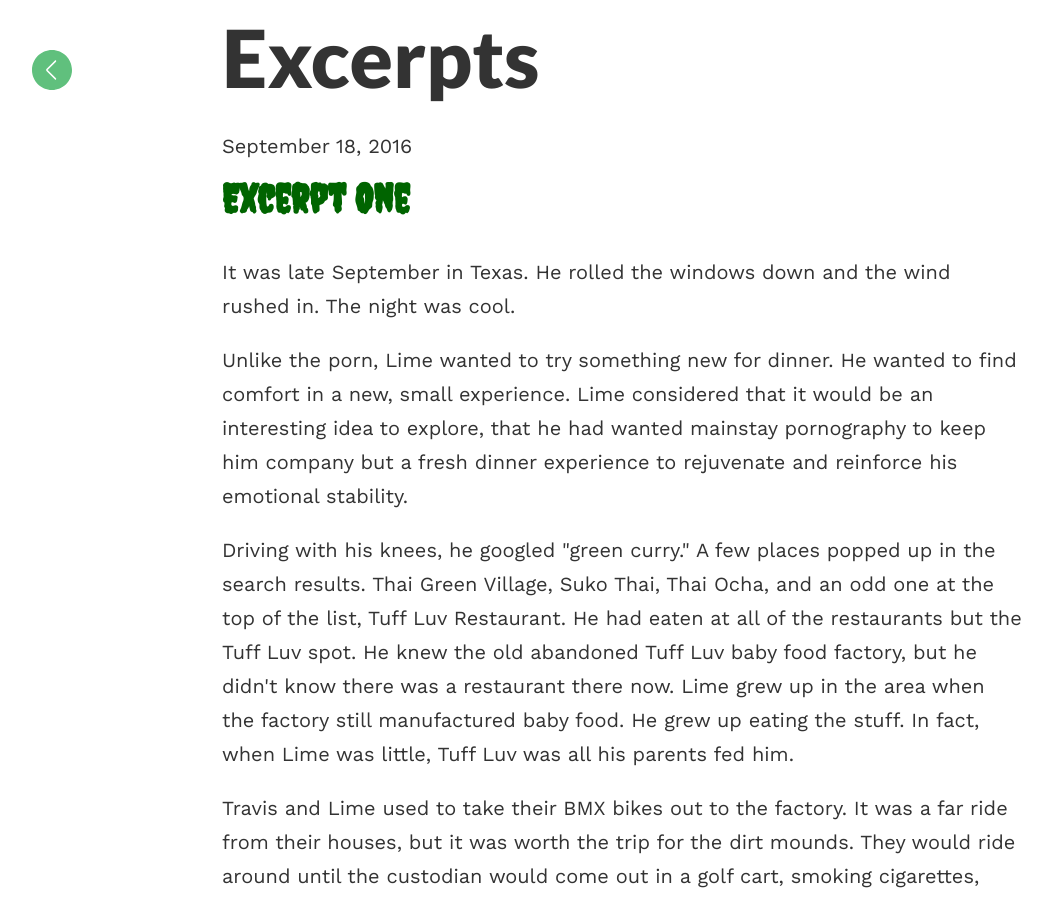
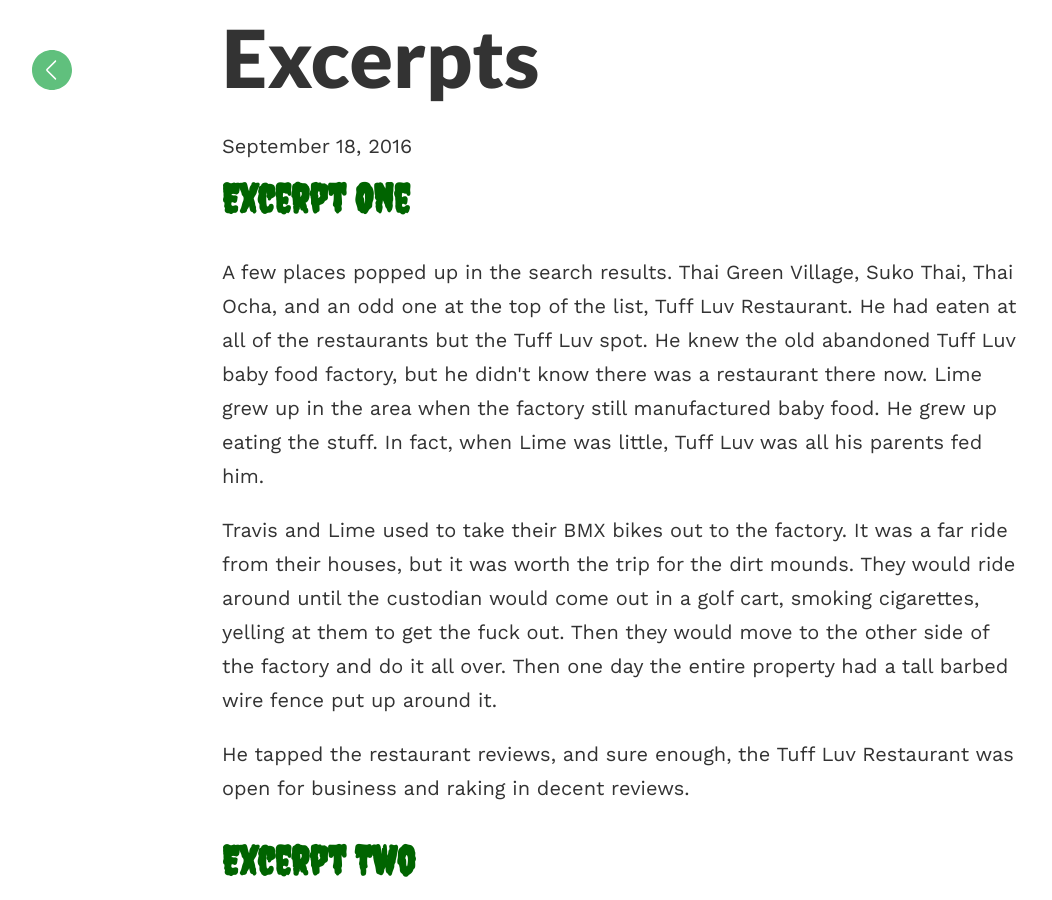
Before and after one commit to blake1ward/tuffluvtheme, a Jekyll site: the page built from _posts/2016-09-18-excerpt.md, in a window 1280 px wide and 900 px high, scrolled down 365 px. Shown: the whole window, without its empty margins (18-1070 px from the left). Built offline with Jekyll 4.4.1, drawn with Linux system fonts in a browser that asks for light colours; grey boxes are pictures that could not be loaded.

Commit message:
Update 2016-09-18-excerpt.md

```diff
--- a/_posts/2016-09-18-excerpt.md
+++ b/_posts/2016-09-18-excerpt.md
@@ -10,9 +10,7 @@ date:   2016-09-18 23:34:56 +0530
 </head>
 
 <h2>Excerpt One</h2>
-<p>It was late September in Texas. He rolled the windows down and the wind rushed in. The night was cool.</p>
-<p>Unlike the porn, Lime wanted to try something new for dinner. He wanted to find comfort in a new, small experience. Lime considered that it would be an interesting idea to explore, that he had wanted mainstay pornography to keep him company but a fresh dinner experience to rejuvenate and reinforce his emotional stability.</p>
-<p>Driving with his knees, he googled "green curry." A few places popped up in the search results. Thai Green Village, Suko Thai, Thai Ocha, and an odd one at the top of the list, Tuff Luv Restaurant. He had eaten at all of the restaurants but the Tuff Luv spot. He knew the old abandoned Tuff Luv baby food factory, but he didn't know there was a restaurant there now.
+<p>A few places popped up in the search results. Thai Green Village, Suko Thai, Thai Ocha, and an odd one at the top of the list, Tuff Luv Restaurant. He had eaten at all of the restaurants but the Tuff Luv spot. He knew the old abandoned Tuff Luv baby food factory, but he didn't know there was a restaurant there now.
 Lime grew up in the area when the factory still manufactured baby food. He grew up eating the stuff. In fact, when Lime was little, Tuff Luv was all his parents fed him.</p>
 <p>Travis and Lime used to take their BMX bikes out to the factory. It was a far ride from their houses, but it was worth the trip for the dirt mounds. They would ride around until the custodian would come out in a golf cart, smoking cigarettes, yelling at them to get the fuck out. Then they would move to the other side of the factory and do it all over. Then one day the entire property had a tall barbed wire fence  put up around it.</p>
 <p>He tapped the restaurant reviews, and sure enough, the Tuff Luv Restaurant was open for business and raking in decent reviews.</p>
```
